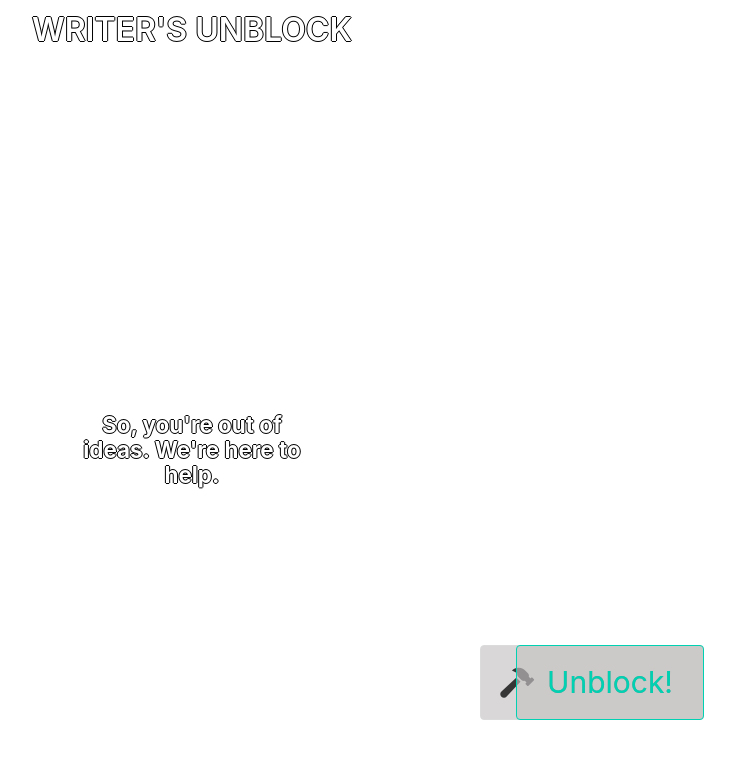
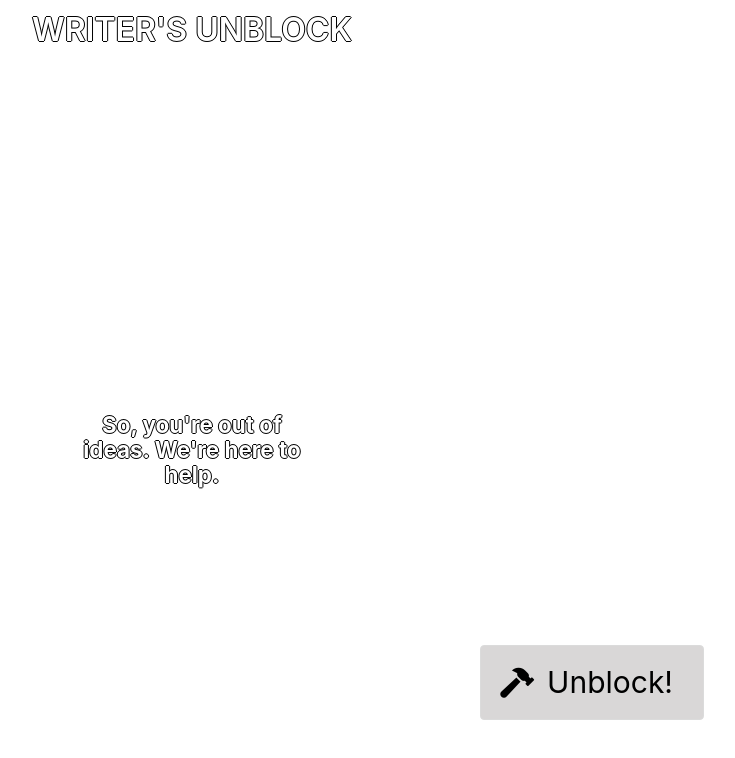
Before and after one commit to pdbesse/Writers-Unblock, a plain HTML site: page index.html in a window 1280 px wide. Shown: the whole page, without its empty margins (448-1183 px from the left). Drawn offline with nearby package versions, Linux system fonts and the light colour scheme; no server answers.

Commit message:
welcome-btn

```diff
--- a/assets/css/welcome.css
+++ b/assets/css/welcome.css
@@ -11,10 +11,10 @@ html {
 #unblock-btn {
     position: fixed;
     background-color: #c4c2c2a5;
+    color: black;
     bottom: 10%;
     right: 10%;
     font-size: 30px;
-
     text-align: center;
     cursor: pointer;
 
--- a/index.html
+++ b/index.html
@@ -29,9 +29,6 @@
       <h2>So, you're out of ideas. We're here to help.</h2>
     </section>
 
-    <button type="submit" id="unblock-btn" class="button is-primary is-outlined home-button">Unblock!</button>
-
-
   <script src="https://cdnjs.cloudflare.com/ajax/libs/jquery/3.2.1/jquery.min.js"></script>
   <script src="https://cdnjs.cloudflare.com/ajax/libs/jqueryui/1.12.1/jquery-ui.min.js"></script>
   <script src="./assets/js/welcome.js"></script>
```
